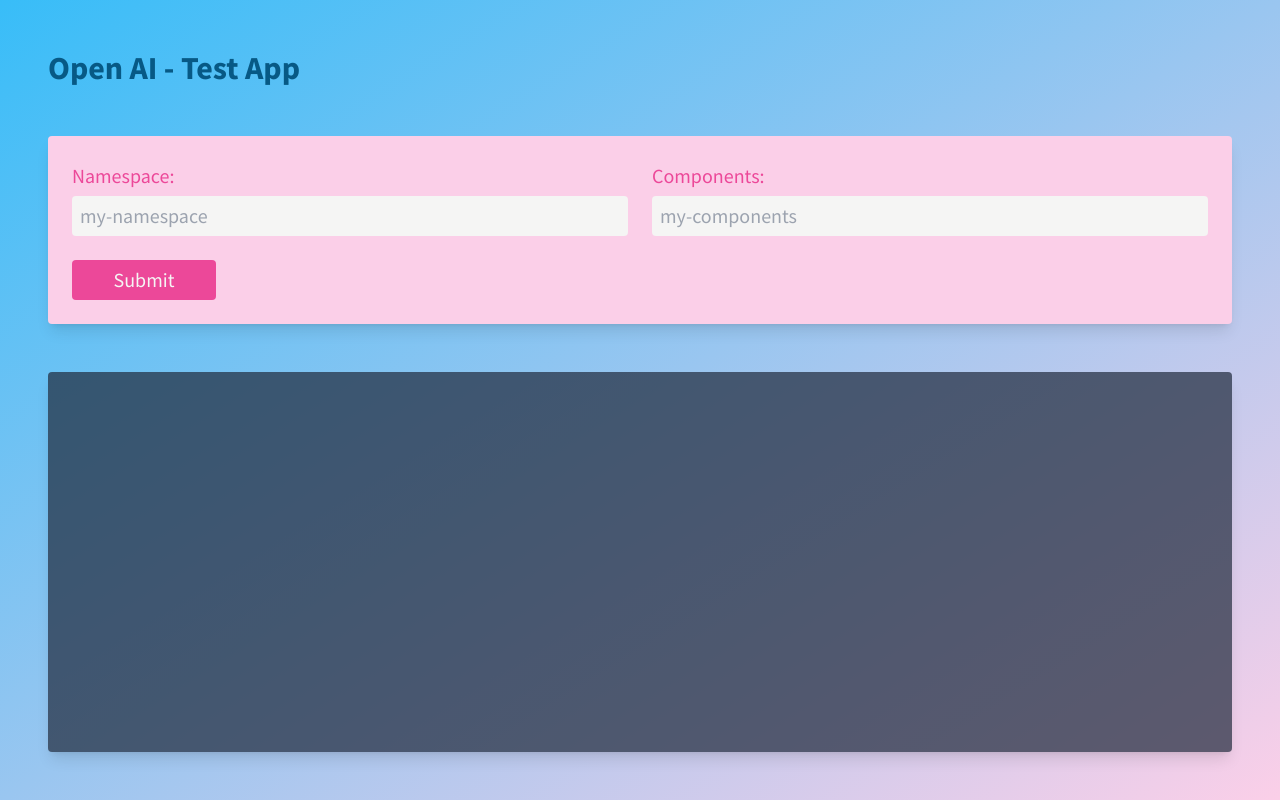
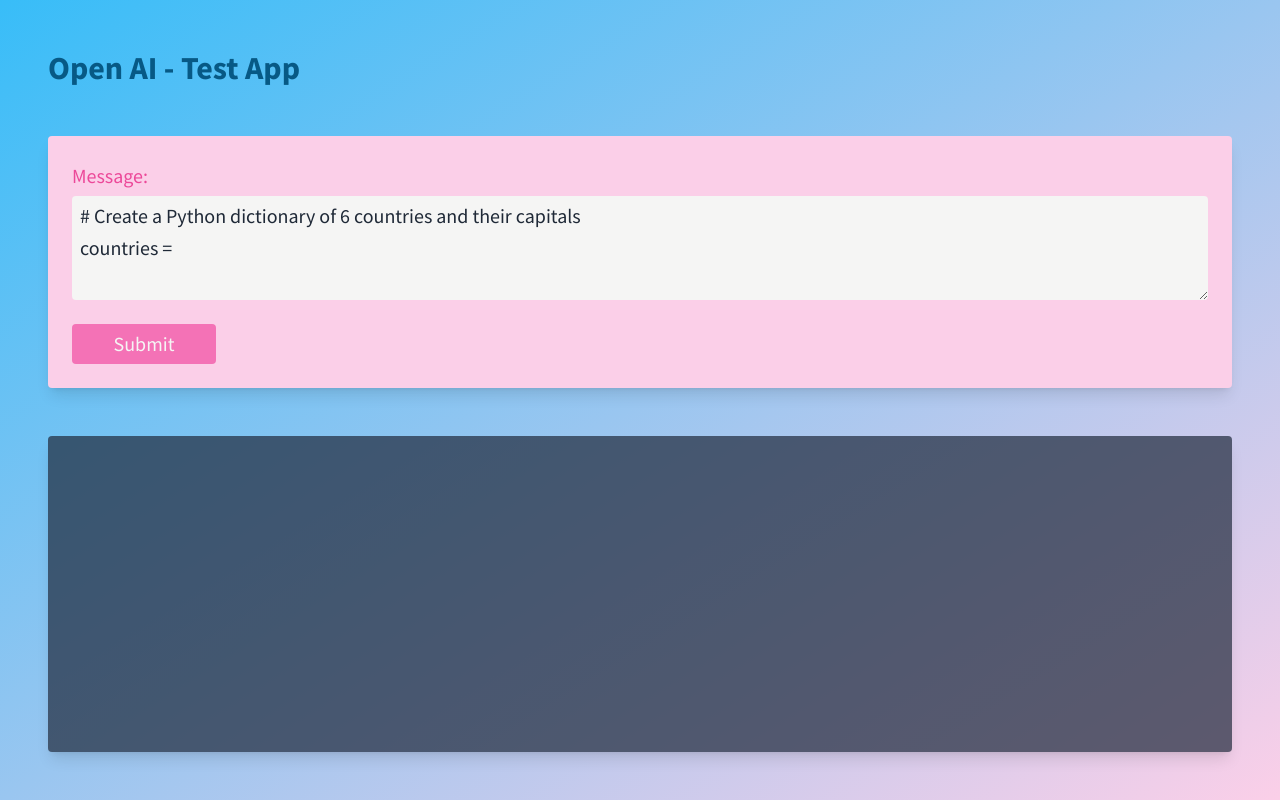
Before and after one commit to chewam/openai, a Next.js app: page / in a window 1280 px wide. Built offline with nearby package versions, Linux system fonts and the light colour scheme.

Commit message:
chore: use textarea for prompt

```diff
--- a/src/app/globals.css
+++ b/src/app/globals.css
@@ -3,11 +3,6 @@
 @tailwind utilities;
 
 @layer base {
-  html {
-    /* font-family: "Source Sans Pro", sans-serif; */
-  }
-}
-
   body {
     @apply bg-gradient-to-br from-sky-400 to-pink-200 text-base;
   }
@@ -33,18 +28,20 @@
     relative
     items-center
     justify-center
-  active:shadow
     focus:shadow-lg
-  hover:shadow-lg
+    active:enabled:shadow
+    hover:enabled:shadow-lg
     focus-visible:outline-none
-  bg-pink-500
+    bg-pink-400
     text-stone-100
-  hover:bg-pink-600
-  active:bg-pink-400
+    hover:bg-pink-500
+    active:bg-pink-300
+    disabled:bg-pink-300
+    disabled:text-pink-200
     ;
   }
 
-input {
+  input, textarea {
     @apply
     px-2
     py-1
@@ -59,16 +56,14 @@
     ;
   }
 
+  label {
+    @apply flex flex-col flex-1 gap-1 text-pink-500;
+  }
+}
+
+@layer components {
   form {
     @apply rounded shadow-lg flex flex-col gap-6 p-6 bg-pink-200;
-}
-
-.fields {
-  @apply flex gap-6;
-}
-
-label {
-  @apply flex flex-col flex-1 gap-1 text-pink-500;
   }
 
   .spinner {
@@ -77,10 +72,6 @@
 
   .spinner.sm {
     @apply w-5 h-5;
-}
-
-button .spinner, button[type="submit"] .spinner {
-  @apply absolute left-4 fill-stone-100 text-pink-300;
   }
 
   .loading-mask {
@@ -106,6 +97,7 @@
     p-12
     flex-1
     rounded
+    text-sm
     relative
     shadow-lg
     font-code
@@ -115,3 +107,4 @@
     text-neutral-200
     ;
   }
+}
--- a/src/lib/openai.ts
+++ b/src/lib/openai.ts
@@ -7,8 +7,6 @@
 const openai = new OpenAIApi(configuration)
 
 export default async function useOpenAI(prompt: string) {
-  // throw new Error("---> RANDOM SERVER ERROR")
-
   try {
     const completion = await openai.createCompletion({
       top_p: 1,
--- a/src/pages/api/openai.ts
+++ b/src/pages/api/openai.ts
@@ -6,22 +6,19 @@
   req: NextApiRequest,
   res: NextApiResponse
 ) {
-  const { namespace, components } = req.query
+  const { body } = req
 
-  const componentsList = Array.isArray(components)
-    ? components?.join(", ")
-    : components || ""
+  const prompt = Array.isArray(body.prompt) ? body.prompt[0] : body.prompt || ""
 
-  const prompt = `Create a simple calculator with user input`
-
-  console.log({ namespace, componentsList, prompt })
-
+  if (prompt.length) {
     try {
       const result = await openAI(prompt)
-    // console.log({ result })
       res.status(200).json({ result })
     } catch (error) {
       res.status(500).json({ error })
       throw error
     }
+  } else {
+    res.status(422).json({})
   }
+}
--- a/src/ui/form.tsx
+++ b/src/ui/form.tsx
@@ -1,19 +1,14 @@
 "use client"
 
-import React, { useContext, useState } from "react"
+import React, { useContext } from "react"
 import { useForm } from "react-hook-form"
 
 import { FormDataContext } from "@/app/form-data-context"
-import Spinner from "./spinner"
 
-type FormData = {
-  namespace: string
-  components: string
-}
+type FormData = { prompt: string }
 
 const Form = () => {
-  const { setFormData } = useContext(FormDataContext)
-  const [loading, setLoading] = useState<boolean>(false)
+  const { formData, setFormData } = useContext(FormDataContext)
   const { register, handleSubmit } = useForm<FormData>()
 
   async function getOpenAIResponse(data: FormData) {
@@ -31,33 +26,27 @@
   }
 
   const onSubmit = async (data: FormData) => {
-    setLoading(true)
     setFormData({ status: "loading" })
     try {
       const { result } = await getOpenAIResponse(data)
-      console.log("RESULT", result)
       setFormData({ message: result })
-      setLoading(false)
     } catch (error) {
-      console.log("WE GOT IT BRO!", error)
       setFormData({ status: "error" })
     }
   }
 
   return (
     <form onSubmit={handleSubmit(onSubmit)}>
-      <div className="fields">
-        <label>
-          Namespace:
-          <input {...register("namespace")} placeholder="my-namespace" />
-        </label>
-        <label>
-          Components:
-          <input {...register("components")} placeholder="my-components" />
-        </label>
-      </div>
-      <button type="submit">
-        {loading && <Spinner size="sm" />}
+      <label>
+        Message:
+        <textarea
+          rows={3}
+          {...register("prompt")}
+          placeholder="Write instructions here..."
+          value={`# Create a Python dictionary of 6 countries and their capitals\ncountries = `}
+        />
+      </label>
+      <button type="submit" disabled={formData.status === "loading"}>
         Submit
       </button>
     </form>
--- a/tailwind.config.js
+++ b/tailwind.config.js
@@ -6,6 +6,13 @@
   content: ["./src/**/*.{js,ts,jsx,tsx}"],
   theme: {
     fontSize: {
+      sm: [
+        "1rem",
+        {
+          fontWeight: "400",
+          lineHeight: "1.5rem",
+        },
+      ],
       base: [
         "1.25rem",
         {
```
Lines whose indentation alone changed are shown as unchanged.
